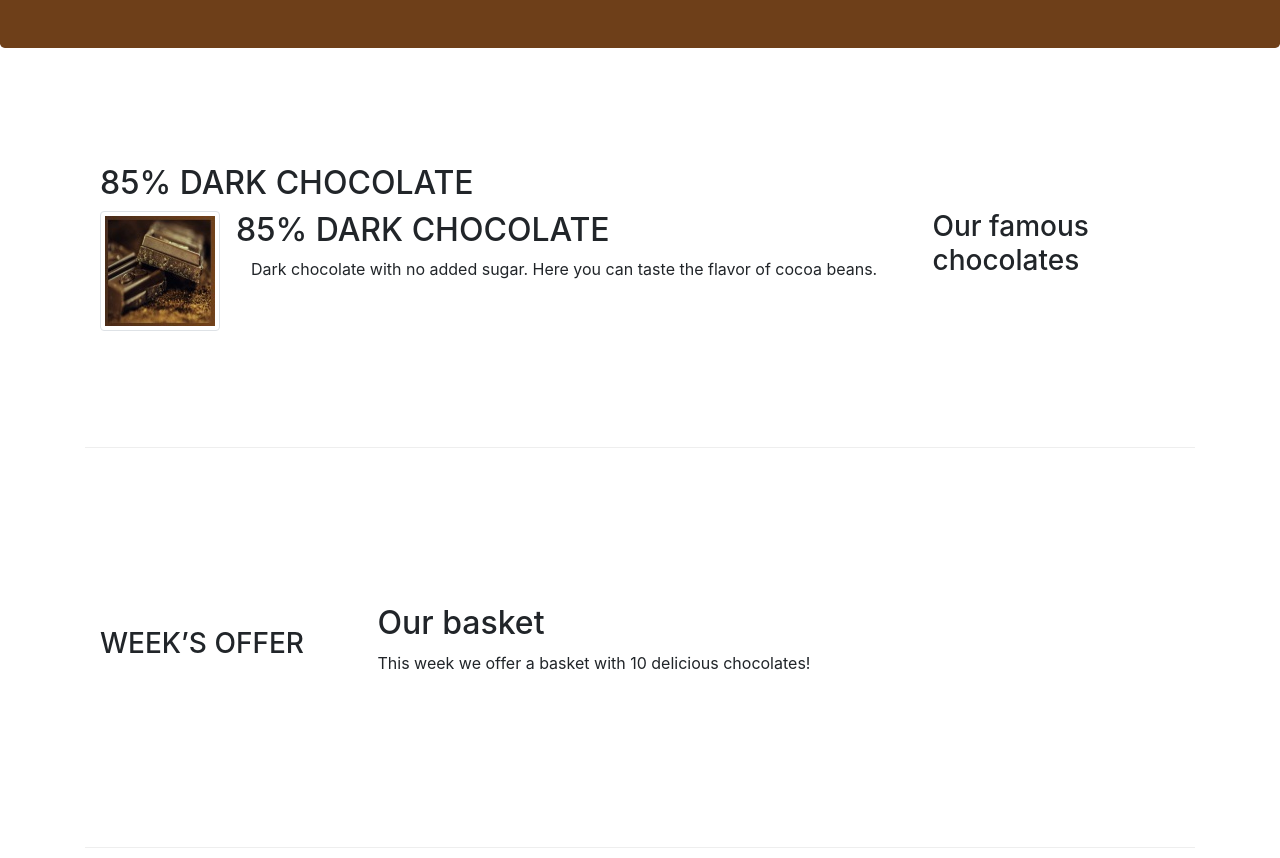
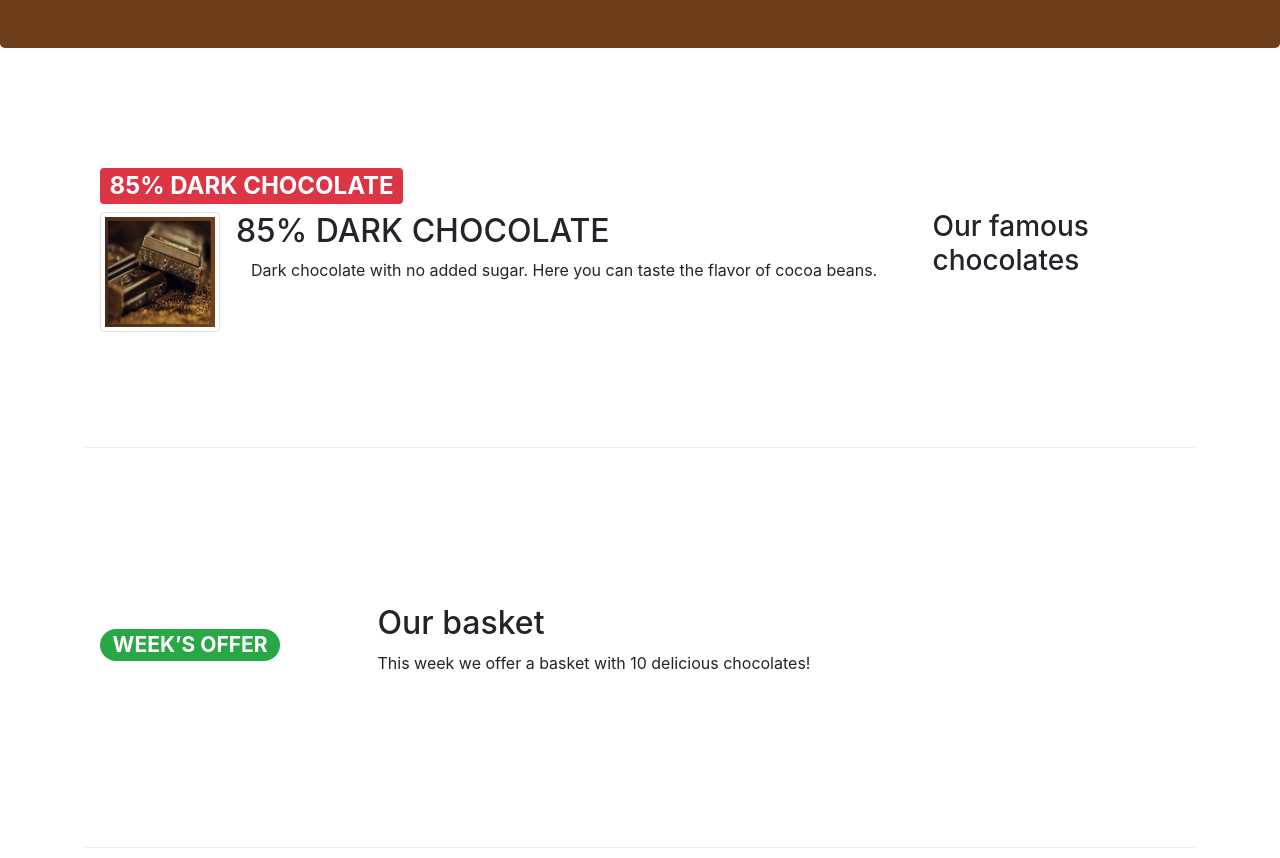
Before and after one commit to tamm2018/temoorBootstrap, a website: page index.html in a window 1280 px wide. Shown: the part 239-1097 px from the top of the page. Drawn offline with nearby package versions, Linux system fonts and the light colour scheme.

Commit message:
alerting users

```diff
--- a/index.html
+++ b/index.html
@@ -59,7 +59,7 @@
                 <h3>Our famous chocolates</h3>
             </div>
                     <div class="col-sm col-md">
-                <h2>85% DARK CHOCOLATE</h2>
+                <h2> <span class="badge badge-danger">85% DARK CHOCOLATE</span></h2>
                 <div class="media">
                         <img class="d-flex mr-3 img-thumbnail align-self-center"
                             src="images/dark85.jpg" alt="85% DARK CHOCOLATE">
@@ -75,7 +75,7 @@
 
         <div class = "row row-content align-items-center">
                 <div class="col-sm-4 col-md-3">
-                <h3>WEEK’S OFFER</h3>
+                <h3><span class="badge badge-pill badge-success">WEEK’S OFFER</span></h3>
             </div>
             <div class="col-sm col-md" >
                 <h2>Our basket</h2>
```
